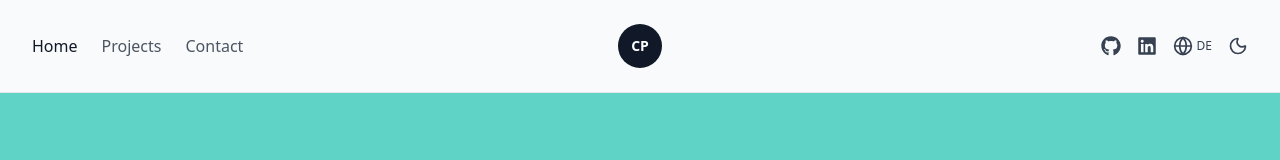
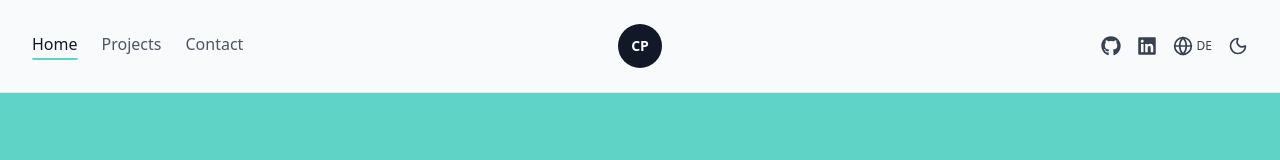
Before and after one commit to saftaclaudia/cp-portfolio, a React (Vite) app: page / in a window 1280 px wide. Shown: the top 160 px of the page. Built offline with nearby package versions, Linux system fonts and the light colour scheme.

Commit message:
Fix nav active state to track current route and ad mint underline

```diff
--- a/src/components/Header.tsx
+++ b/src/components/Header.tsx
@@ -3,7 +3,7 @@ import { Sun, Moon, Globe, X, Menu } from "lucide-react";
 import { FaGithub, FaLinkedin } from "react-icons/fa6";
 import { useTheme } from "../context/useTheme";
 import { useLanguage } from "../context/useLanguage";
-import { Link } from "react-router-dom";
+import { Link, useLocation } from "react-router-dom";
 import { useState } from "react";
 
 const socialLinks = [
@@ -31,25 +31,35 @@ function Logo() {
   );
 }
 
+function isNavItemActive(to: string, pathname: string, hash: string) {
+  if (to === "/") return pathname === "/" && !hash;
+  if (to === "/#projects") return pathname === "/" && hash === "#projects";
+  return pathname === to;
+}
+
 function NavLinks({ onNavigate }: { onNavigate?: () => void }) {
   const { t } = useTranslation();
+  const { pathname, hash } = useLocation();
 
   return (
     <>
-      {navItems.map((item, index) => (
+      {navItems.map((item) => {
+        const active = isNavItemActive(item.to, pathname, hash);
+        return (
           <Link
             key={item.to}
             to={item.to}
             onClick={onNavigate}
             className={
-            index === 0
-              ? "rounded-sm text-gray-900 dark:text-white font-medium hover:text-mint-700 dark:hover:text-mint-300 focus-visible:outline-none focus-visible:ring-2 focus-visible:ring-mint-500 transition-colors"
-              : "rounded-sm text-gray-600 dark:text-gray-300 hover:text-mint-700 dark:hover:text-mint-300 focus-visible:outline-none focus-visible:ring-2 focus-visible:ring-mint-500 transition-colors"
+              active
+                ? "rounded-sm text-gray-900 dark:text-white font-medium border-b-2 border-mint-500 pb-0.5 hover:text-mint-700 dark:hover:text-mint-300 focus-visible:outline-none focus-visible:ring-2 focus-visible:ring-mint-500 transition-colors"
+                : "rounded-sm text-gray-600 dark:text-gray-300 font-medium border-b-2 border-transparent pb-0.5 hover:text-mint-700 dark:hover:text-mint-300 focus-visible:outline-none focus-visible:ring-2 focus-visible:ring-mint-500 transition-colors"
             }
           >
             {t(item.key)}
           </Link>
-      ))}
+        );
+      })}
     </>
   );
 }
```
Also changed, not shown: src/assets/projects/preview_interactive-resume.png. Lines whose indentation alone changed are shown as unchanged.
